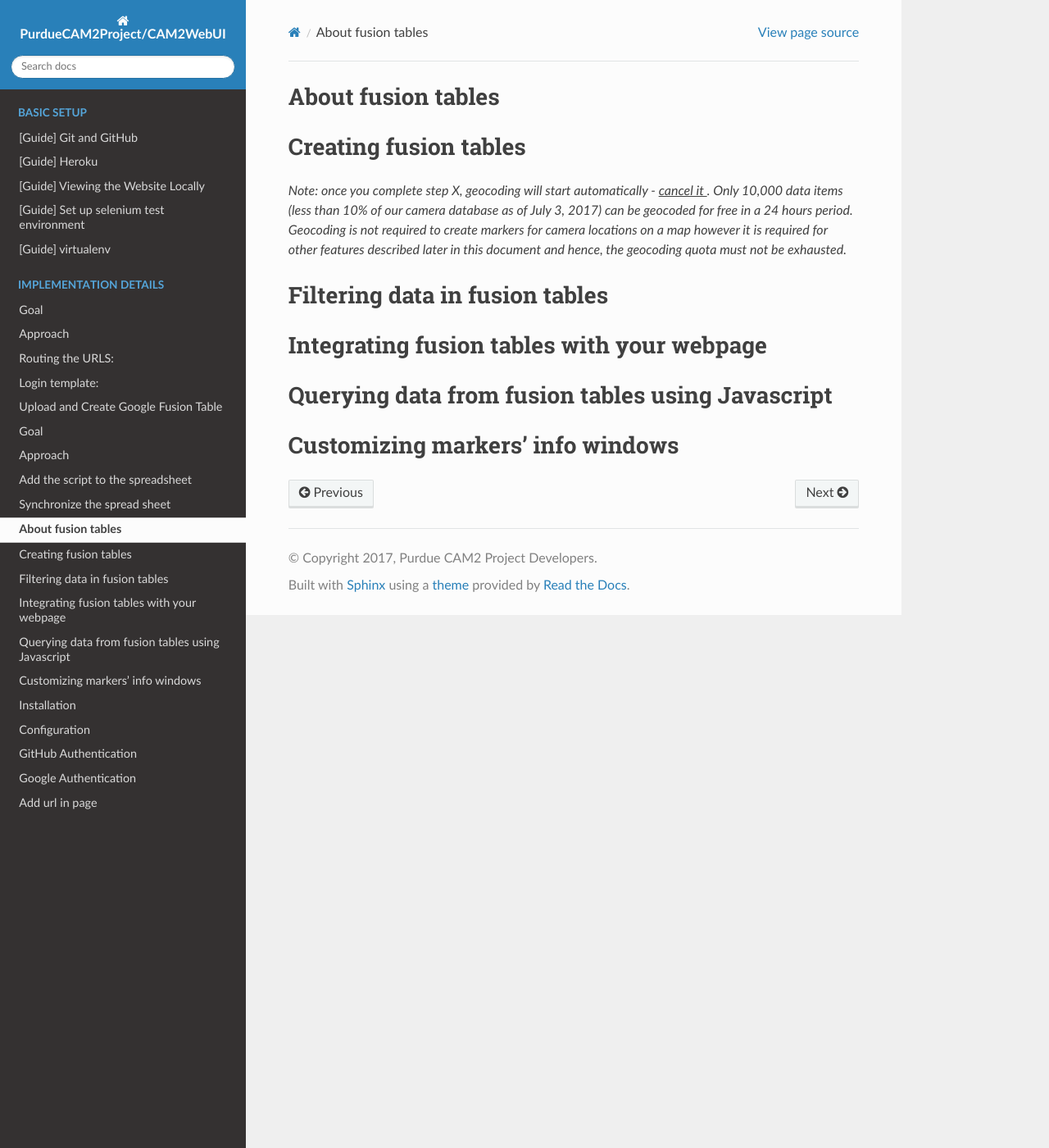
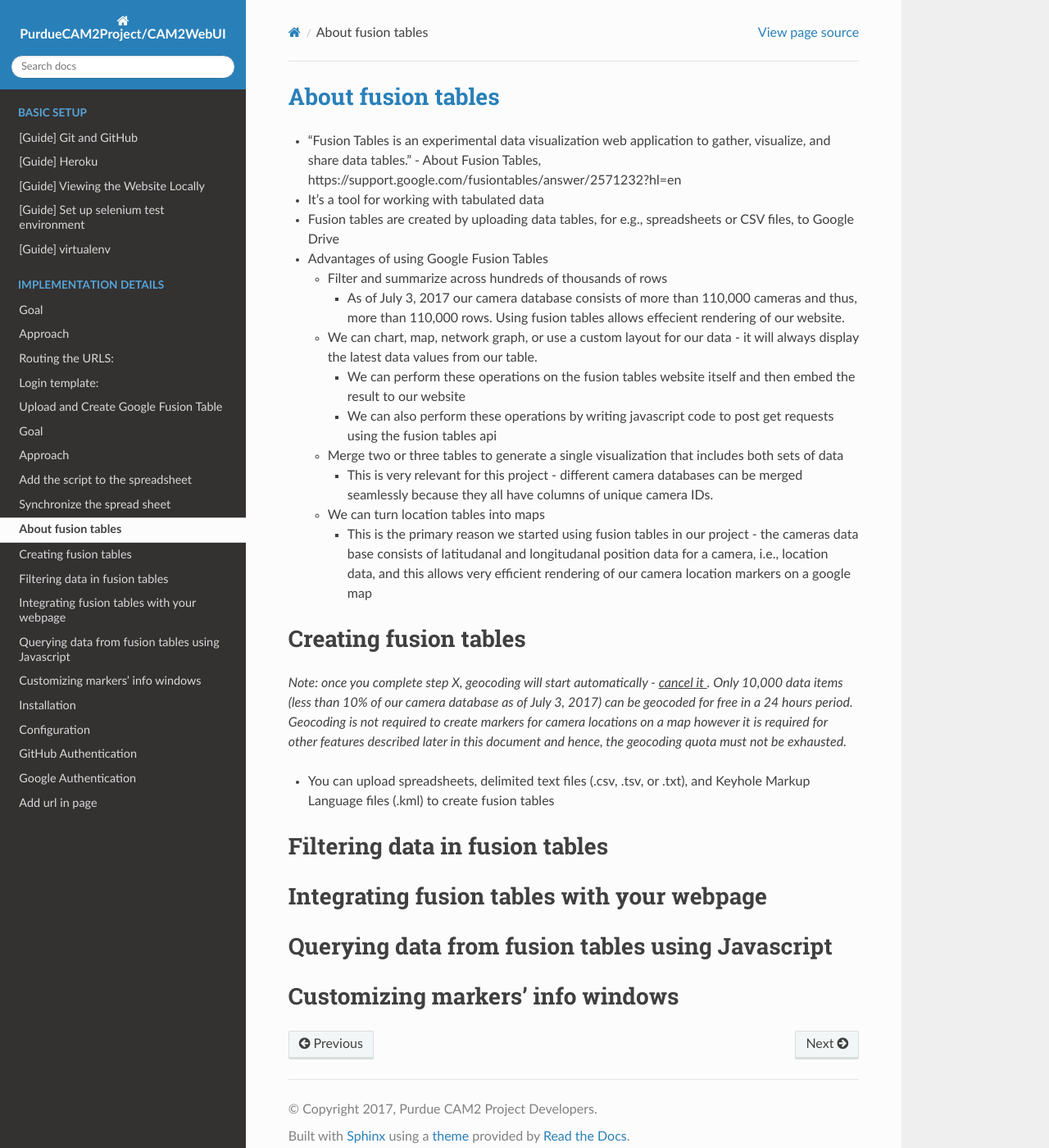
Before and after one commit to PurdueCAM2Project/CAM2WebUI, a Sphinx documentation site: the page built from docs/implementationDetail/fusion_setup.md, in a window 1280 px wide and 1400 px high. Shown: the whole window at 82% size. Built offline with Sphinx 7.4.7 and the Read the Docs theme 2.0.0, drawn with Linux system fonts in a browser that asks for light colours.

Commit message:
Completed 'about fusion tables' section

```diff
--- a/docs/implementationDetail/fusion_setup.md
+++ b/docs/implementationDetail/fusion_setup.md
@@ -1,8 +1,22 @@
-### About fusion tables
+### [About fusion tables](https://support.google.com/fusiontables/answer/2571232?hl=en)
+ - "Fusion Tables is an experimental data visualization web application to gather, visualize, and share data tables." - About Fusion Tables, https://support.google.com/fusiontables/answer/2571232?hl=en
+ - It's a tool for working with tabulated data
+ - Fusion tables are created by uploading data tables, for e.g., spreadsheets or CSV files, to Google Drive
+ - Advantages of using Google Fusion Tables
+   * Filter and summarize across hundreds of thousands of rows
+      * As of July 3, 2017 our camera database consists of more than 110,000 cameras and thus, more than 110,000 rows. Using fusion tables allows effecient rendering of our website.
+   * We can chart, map, network graph, or use a custom layout for our data - it will always display the latest data values from our table.
+      * We can perform these operations on the fusion tables website itself and then embed the result to our website
+      * We can also perform these operations by writing javascript code to post get requests using the fusion tables api
+   * Merge two or three tables to generate a single visualization that includes both sets of data
+      * This is very relevant for this project - different camera databases can be merged seamlessly because they all have columns of unique camera IDs.
+   * We can turn location tables into maps
+      * This is the primary reason we started using fusion tables in our project - the cameras data base consists of latitudanal and longitudanal position data for a camera, i.e., location data, and this allows very efficient rendering of our camera location markers on a google map
 
 ### Creating fusion tables
 <i> Note: once you complete step X, geocoding will start automatically - <u> cancel it </u>. Only 10,000 data items (less than 10% of our camera database as of July 3, 2017) can be geocoded for free in a 24 hours period. Geocoding is not required to create markers for camera locations on a map however it is required for other features described later in this document and hence, the geocoding quota must not be exhausted. </i>
 
+- You can upload spreadsheets, delimited text files (.csv, .tsv, or .txt), and Keyhole Markup Language files (.kml) to create fusion tables
 ### Filtering data in fusion tables
 
 ### Integrating fusion tables with your webpage
```
